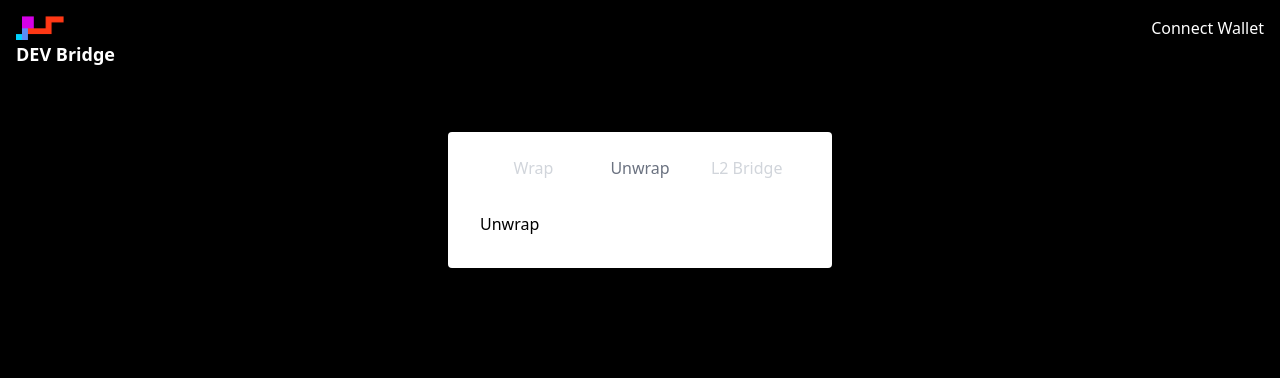
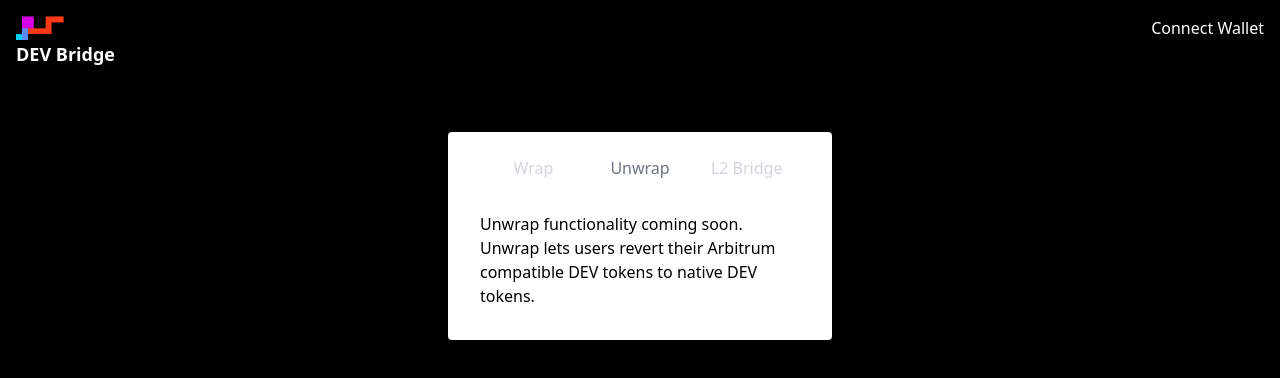
Before and after one commit to dev-protocol/bridge-ui, a React (Create React App) app: page /unwrap in a window 1280 px wide. Shown: the top 378 px of the page. Built offline with nearby package versions, Linux system fonts and the light colour scheme; what @metamask/detect-provider would draw is missing.

Commit message:
adds simple unwrap "coming soon"

```diff
--- a/src/App.tsx
+++ b/src/App.tsx
@@ -14,6 +14,7 @@ import TransactionsTable from './components/transactions-table/TransactionsTable
 import { BrowserRouter as Router, Switch, Route, Redirect } from 'react-router-dom';
 import Wrap from './components/wrap/Wrap';
 import MainContentContainer from './components/MainContentContainer';
+import Unwrap from './components/unwrap/Unwrap';
 
 const App: React.FC = () => {
 	const web3ProviderContext = useWeb3ProviderContext();
@@ -91,7 +92,7 @@ const App: React.FC = () => {
 								</Route>
 								<Route path="/unwrap">
 									<MainContentContainer>
-										<span>Unwrap</span>
+										<Unwrap />
 									</MainContentContainer>
 								</Route>
 								<Route path="/bridge">
--- /dev/null
+++ b/src/components/unwrap/Unwrap.tsx
@@ -0,0 +1,15 @@
+import React from 'react';
+
+type UnwrapParams = {};
+
+const Unwrap: React.FC<UnwrapParams> = () => {
+	return (
+		<div>
+			<span>Unwrap functionality coming soon.</span>
+			<br />
+			<span>Unwrap lets users revert their Arbitrum compatible DEV tokens to native DEV tokens.</span>
+		</div>
+	);
+};
+
+export default Unwrap;
```
